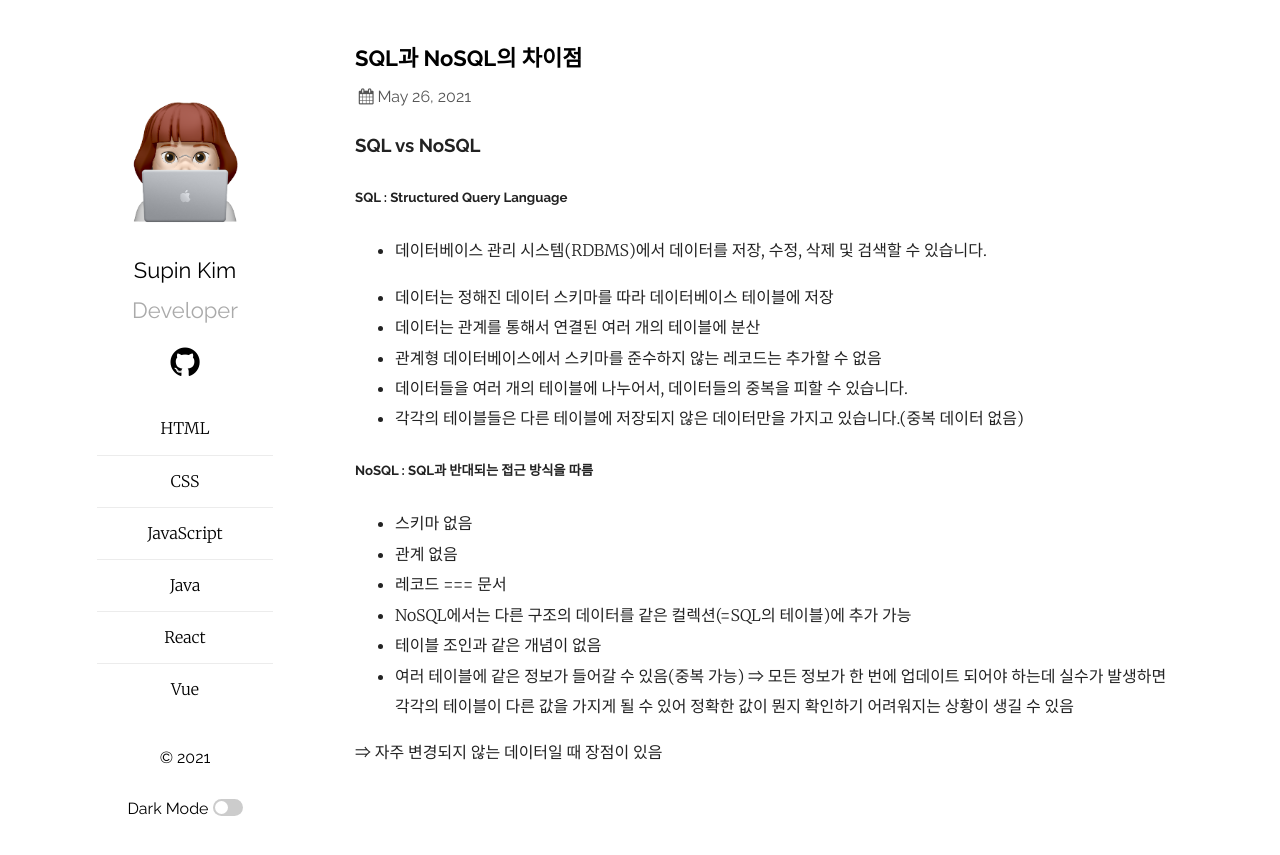
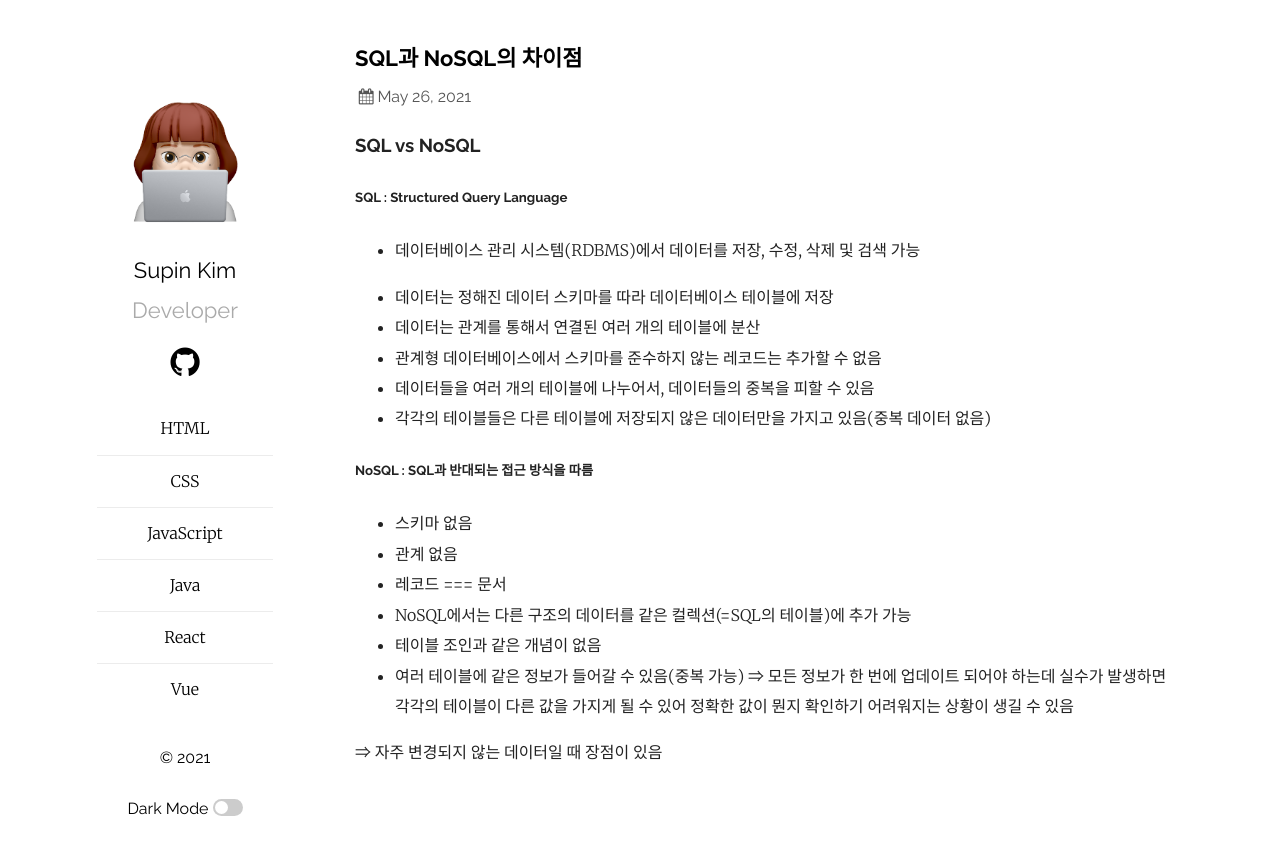
Before and after one commit to SUPINKIM/SUPINKIM.github.io, a Jekyll site: the page built from _posts/2021-05-26-DataBase1.markdown, in a window 1280 px wide. Shown: the top 855 px of the page. Built offline with Jekyll 4.4.1, drawn with Linux system fonts in a browser that asks for light colours.

Commit message:
Update 2021-05-26-DataBase1.markdown

```diff
--- a/_posts/2021-05-26-DataBase1.markdown
+++ b/_posts/2021-05-26-DataBase1.markdown
@@ -8,13 +8,13 @@ date: 2021-05-26
 
 ##### SQL : Structured Query Language
 
- - 데이터베이스 관리 시스템(RDBMS)에서 데이터를 저장, 수정, 삭제 및 검색할 수 있습니다.
+ - 데이터베이스 관리 시스템(RDBMS)에서 데이터를 저장, 수정, 삭제 및 검색 가능
 
 - 데이터는 정해진 데이터 스키마를 따라 데이터베이스 테이블에 저장
 - 데이터는 관계를 통해서 연결된 여러 개의 테이블에 분산
 - 관계형 데이터베이스에서 스키마를 준수하지 않는 레코드는 추가할 수 없음
-- 데이터들을 여러 개의 테이블에 나누어서, 데이터들의 중복을 피할 수 있습니다.
-- 각각의 테이블들은 다른 테이블에 저장되지 않은 데이터만을 가지고 있습니다.(중복 데이터 없음)
+- 데이터들을 여러 개의 테이블에 나누어서, 데이터들의 중복을 피할 수 있음
+- 각각의 테이블들은 다른 테이블에 저장되지 않은 데이터만을 가지고 있음(중복 데이터 없음)
 
 ##### NoSQL : SQL과 반대되는 접근 방식을 따름
 
```
